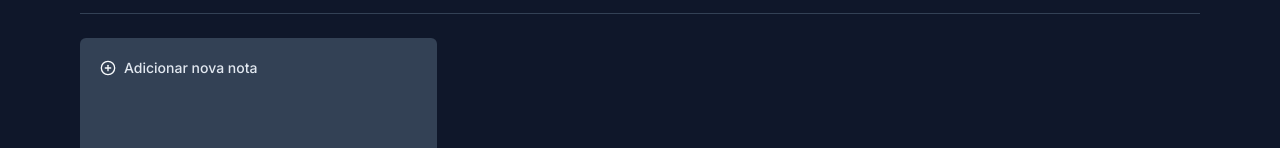
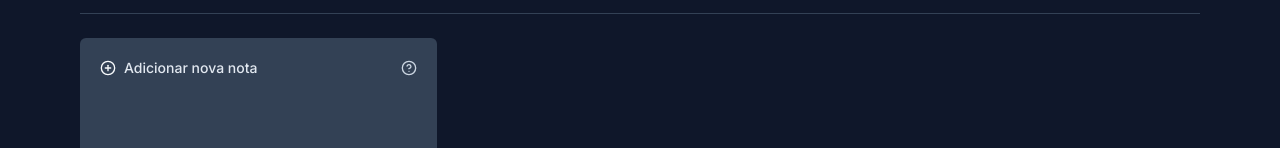
Before and after one commit to rafaelthz/expert-notes, a React (Vite) app: page / in a window 1280 px wide. Shown: the part 143-291 px from the top of the page. Built offline with nearby package versions, Linux system fonts and the light colour scheme.

Commit message:
Informações de ajuda

```diff
--- a/package.json
+++ b/package.json
@@ -11,6 +11,7 @@
   "dependencies": {
     "@radix-ui/react-alert-dialog": "^1.0.5",
     "@radix-ui/react-dialog": "^1.0.5",
+    "@radix-ui/react-hover-card": "^1.0.7",
     "date-fns": "^3.3.1",
     "lucide-react": "^0.323.0",
     "react": "^18.2.0",
--- a/src/components/new-note-card.tsx
+++ b/src/components/new-note-card.tsx
@@ -1,5 +1,6 @@
 import * as Dialog from '@radix-ui/react-dialog'
-import { X, PlusCircle, Mic } from 'lucide-react'
+import * as HoverCard from '@radix-ui/react-hover-card'
+import { X, PlusCircle, Mic, HelpCircle } from 'lucide-react'
 import { ChangeEvent, FormEvent, useEffect, useState } from 'react'
 import { toast } from 'sonner'
 
@@ -109,12 +110,25 @@ export function NewNoteCard({ onNoteCreated }: NewNoteCardProps) {
   return (
     <Dialog.Root open={isOpenedEditor} onOpenChange={setIsOpenedEditor}>
       <Dialog.Trigger className='rounded-md text-left flex flex-col bg-slate-700 max-h-[120px] md:h-full md:max-h-[250px] p-4 md:p-5 gap-2 overflow-hidden outline-none hover:ring-2 hover:ring-slate-600 focus-visible:ring-2 focus-visible:ring-lime-400'>
+        <div className='w-full flex flex-row items-center justify-between'>
           <div className='flex flex-row items-center gap-2'>
             <PlusCircle className='size-4' />
             <span className='text-sm md:text-md font-medium text-slate-200'>
               Adicionar nova nota
             </span>
           </div>
+
+          <HoverCard.Root>
+            <HoverCard.Trigger className='hidden sm:block'>
+              <HelpCircle className='size-4 text-slate-300' />
+            </HoverCard.Trigger>
+            <HoverCard.Content className='bg-slate-100 p-4 rounded absolute left-0 w-80'>
+              <p className='text-xs font-light text-slate-800'>- As notas ficam salvas no seu navegador.</p>
+              <p className='text-xs font-light text-slate-800'>- O reconhecimento de voz só é compatível com alguns navegadores, para testar utilize Chrome.</p>
+            </HoverCard.Content>
+          </HoverCard.Root>
+        </div>
+
         {content !== '' &&
           <p className='text-sm leading-6 text-slate-400 w-full break-words overflow-hidden md:overflow-scroll pb-10 whitespace-pre-wrap'>
             <span className='text-yellow-500'>Rascunho: </span>{content}
@@ -137,9 +151,20 @@ export function NewNoteCard({ onNoteCreated }: NewNoteCardProps) {
           <form className='flex-1 flex flex-col'>
             <div className='flex flex-1 flex-col gap-3 p-5'>
               <div className='space-y-1'>
+                <div className='inline-flex items-center gap-2'>
                   <span className='text-md font-medium text-slate-200'>
                     Adicionar nota
                   </span>
+                  <HoverCard.Root>
+                    <HoverCard.Trigger>
+                      <HelpCircle className='size-4 text-slate-300' />
+                    </HoverCard.Trigger>
+                    <HoverCard.Content className='bg-slate-100 p-4 rounded absolute left-0 w-80'>
+                      <p className='text-xs font-light text-slate-800'>- As notas ficam salvas no seu navegador.</p>
+                      <p className='text-xs font-light text-slate-800'>- O reconhecimento de voz só é compatível com alguns navegadores, para testar utilize Chrome.</p>
+                    </HoverCard.Content>
+                  </HoverCard.Root>
+                </div>
 
                 <p className='text-sm leading-6 text-slate-400'>
                   Digite seu texto abaixo ou grave um áudio
```
Also changed, not shown: 1 other file (tests, documents, lock files or other folders). Lines whose indentation alone changed are shown as unchanged.
